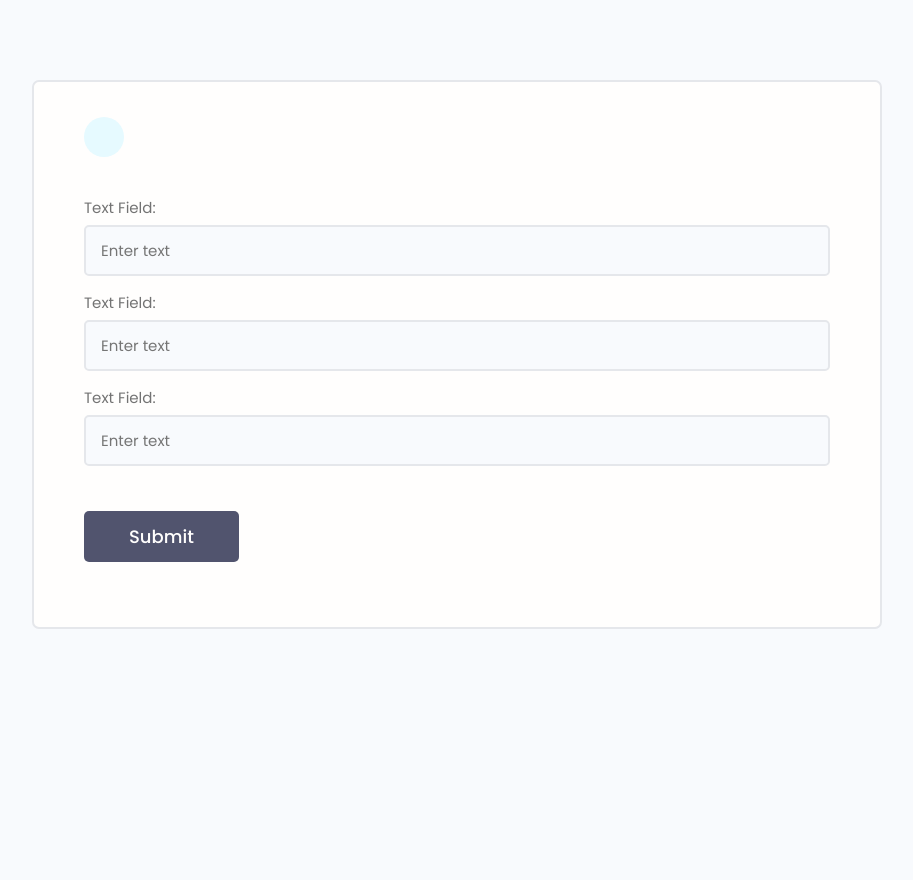
After one commit to mateusmacedo-1/devsearch, a Django app: template templates/form-template.html in a window 1280 px wide. The commit adds this page. Shown: the whole page, without its empty margins (183-1096 px from the left). Run offline with Django 5.2, Linux system fonts and the light colour scheme; the template is opened without the code that fills it, so the values that code supplies are empty; some libraries are stand-ins or nearby versions.

Commit message:
form template style
usando widget para adicionar atributos html nos campos dinamicamente

```diff
--- /dev/null
+++ b/templates/form-template.html
@@ -0,0 +1,59 @@
+<!DOCTYPE html>
+<html lang="en">
+
+<head>
+    <meta charset="UTF-8" />
+    <meta http-equiv="X-UA-Compatible" content="IE=edge" />
+    <meta name="viewport" content="width=device-width, initial-scale=1.0" />
+
+    <!-- Favicon -->
+    <link rel="shortcut icon" href="images/favicon.ico" type="image/x-icon" />
+    <!-- Icon - IconMonster -->
+    <link rel="stylesheet" href="https://cdn.iconmonstr.com/1.3.0/css/iconmonstr-iconic-font.min.css" />
+    <!-- Mumble UI -->
+    <link rel="stylesheet" href="uikit/styles/uikit.css" />
+    <!-- Dev Search UI -->
+    <link rel="stylesheet" href="styles/app.css" />
+
+    <title>DevSearch - Connect with Developers!</title>
+</head>
+
+<body>
+
+
+    <!-- Main Section -->
+    <main class="formPage my-xl">
+        <div class="content-box">
+            <div class="formWrapper">
+                <a class="backButton" href="#"><i class="im im-angle-left"></i></a>
+                <br>
+
+                <form class="form" method="POST">
+                    <!-- Input:Text -->
+                    <div class="form__field">
+                        <label for="formInput#text">Text Field: </label>
+                        <input class="input input--text" id="formInput#text" type="text" name="text"
+                            placeholder="Enter text" />
+                    </div>
+
+                    <!-- Input:Text -->
+                    <div class="form__field">
+                        <label for="formInput#text">Text Field: </label>
+                        <input class="input input--text" id="formInput#text" type="text" name="text"
+                            placeholder="Enter text" />
+                    </div>
+
+                    <!-- Input:Text -->
+                    <div class="form__field">
+                        <label for="formInput#text">Text Field: </label>
+                        <input class="input input--text" id="formInput#text" type="text" name="text"
+                            placeholder="Enter text" />
+                    </div>
+                    <input class="btn btn--sub btn--lg  my-md" type="submit" value="Submit" />
+                </form>
+            </div>
+        </div>
+    </main>
+</body>
+
+</html>
```
Also changed, not shown: projects/forms.py (+9 -1 lines), projects/templates/projects/form.html (+25 -6 lines).
